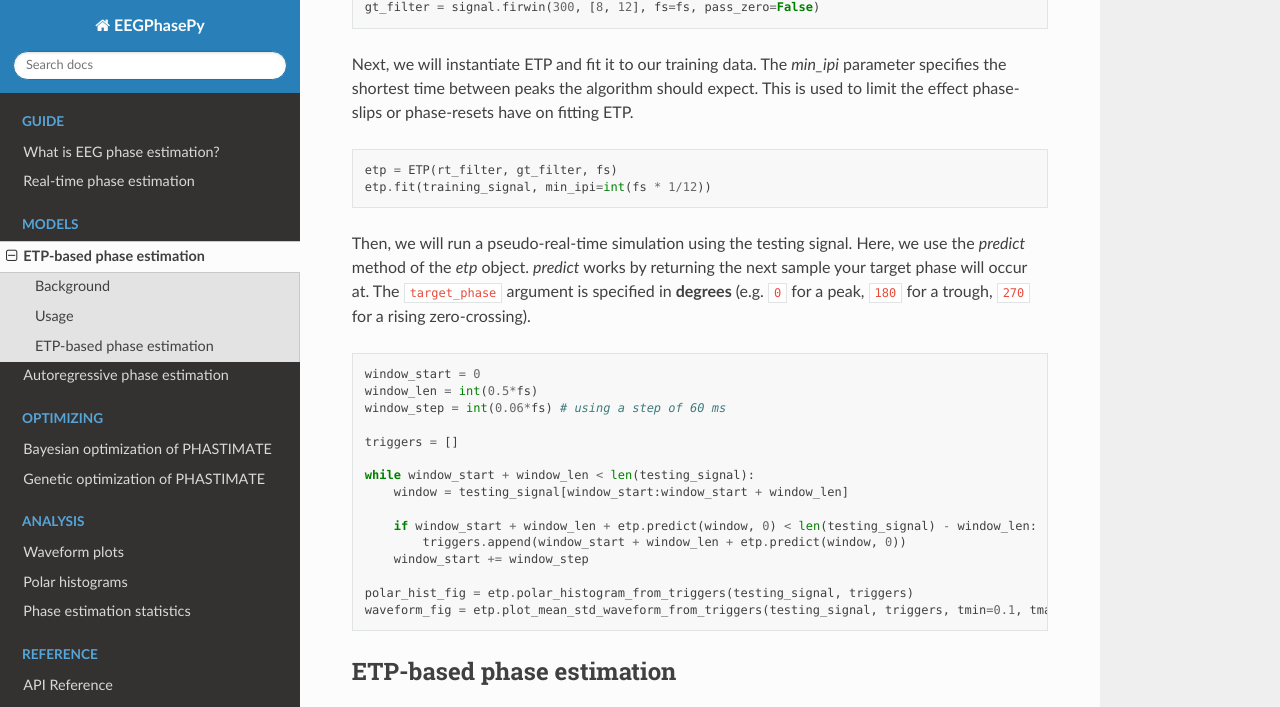
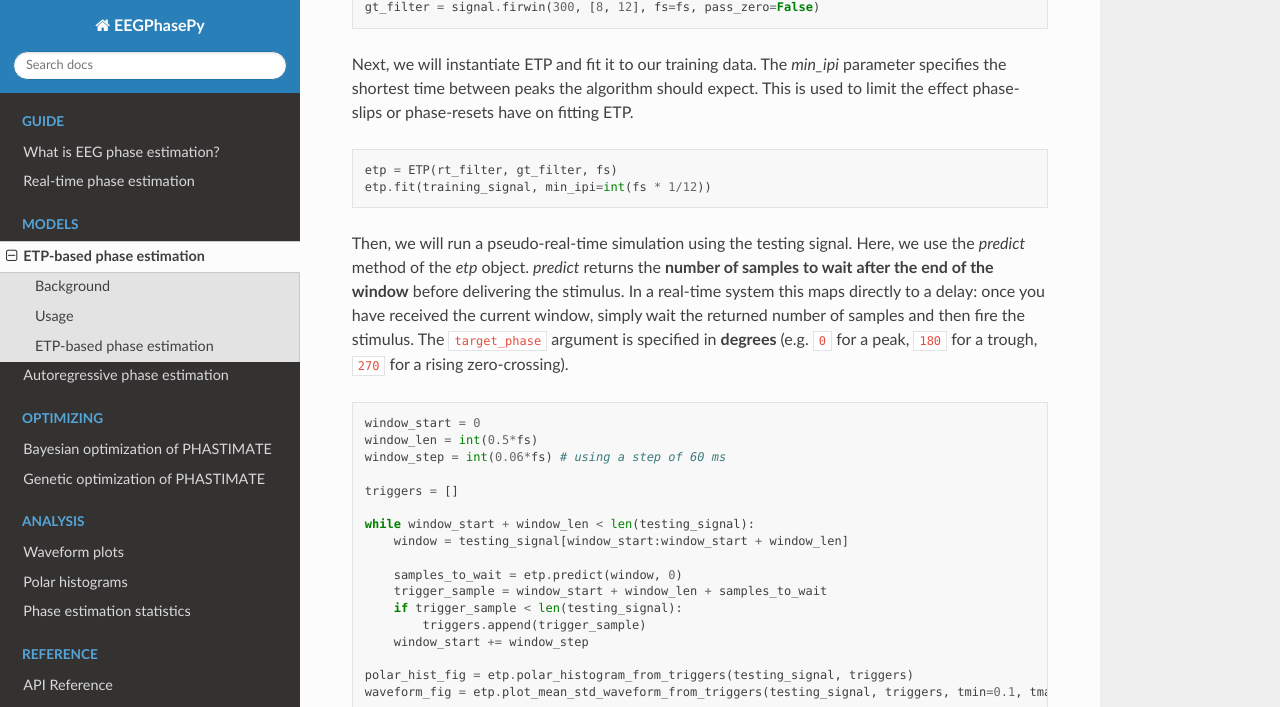
Before and after one commit to AmeerHamoodi/EEGPhasePy, a Sphinx documentation site: the page built from docs/source/usage/etp.rst, in a window 1280 px wide and 900 px high, scrolled down 1498 px, cut to the strip 0-707 px from the top of the window. Built offline with Sphinx 7.4.7 and the Read the Docs theme 3.1.0, drawn with Linux system fonts in a browser that asks for light colours; pages that are not in the unit, such as notebooks, are missing from menus; cross-references to code outside the pages are shown as plain code.

Commit message:
fix: updated etp to work better in real-time and applied review fixes

```diff
--- a/docs/requirements.txt
+++ b/docs/requirements.txt
@@ -8,5 +8,5 @@ scipy
 statsmodels
 pygad
 bayesian-optimization
-openneuro-py
+openneuro-py>=2026.4.1
 mne
--- a/docs/source/usage/etp.rst
+++ b/docs/source/usage/etp.rst
@@ -77,8 +77,10 @@ on fitting ETP.
    etp.fit(training_signal, min_ipi=int(fs * 1/12))
 
 Then, we will run a pseudo-real-time simulation using the testing signal. Here, we use the `predict` method of the `etp`
-object. `predict` works by returning the next sample your target phase will occur at. The ``target_phase`` argument is
-specified in **degrees** (e.g. ``0`` for a peak, ``180`` for a trough, ``270`` for a rising zero-crossing).
+object. `predict` returns the **number of samples to wait after the end of the window** before delivering the stimulus.
+In a real-time system this maps directly to a delay: once you have received the current window, simply wait the returned
+number of samples and then fire the stimulus. The ``target_phase`` argument is specified in **degrees**
+(e.g. ``0`` for a peak, ``180`` for a trough, ``270`` for a rising zero-crossing).
 
 .. testcode::
 
@@ -91,8 +93,10 @@ specified in **degrees** (e.g. ``0`` for a peak, ``180`` for a trough, ``270`` f
    while window_start + window_len < len(testing_signal):
        window = testing_signal[window_start:window_start + window_len]
 
-       if window_start + window_len + etp.predict(window, 0) < len(testing_signal) - window_len:
-           triggers.append(window_start + window_len + etp.predict(window, 0))
+       samples_to_wait = etp.predict(window, 0)
+       trigger_sample = window_start + window_len + samples_to_wait
+       if trigger_sample < len(testing_signal):
+           triggers.append(trigger_sample)
        window_start += window_step
 
    polar_hist_fig = etp.polar_histogram_from_triggers(testing_signal, triggers)
--- a/pyproject.toml
+++ b/pyproject.toml
@@ -4,7 +4,7 @@ build-backend = "setuptools.build_meta"
 
 [project]
 name = "eegphasepy"
-version = "0.0.5"
+version = "0.0.6"
 authors = [
   { name="Ameer Hamoodi", email="hamoodia@mcmaster.ca" },
   { name="Christian Brodbeck", email="brodbecc@mcmaster.ca"},
```
Also changed, not shown: docs/examples/etp-based-phase-estimation.py (+21 -9 lines), docs/source/usage/polar_histograms.rst (+21 -15 lines), 2 other files.
